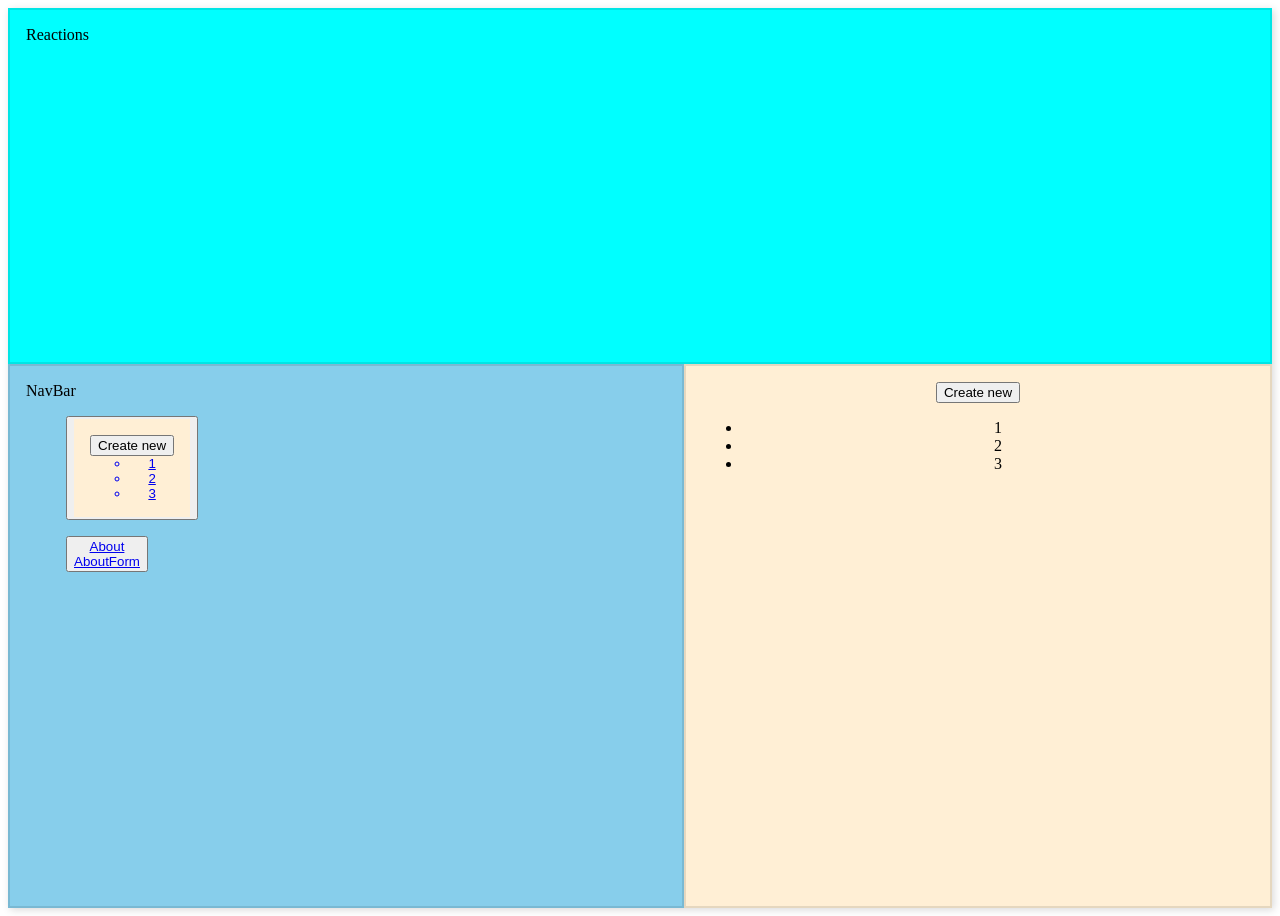
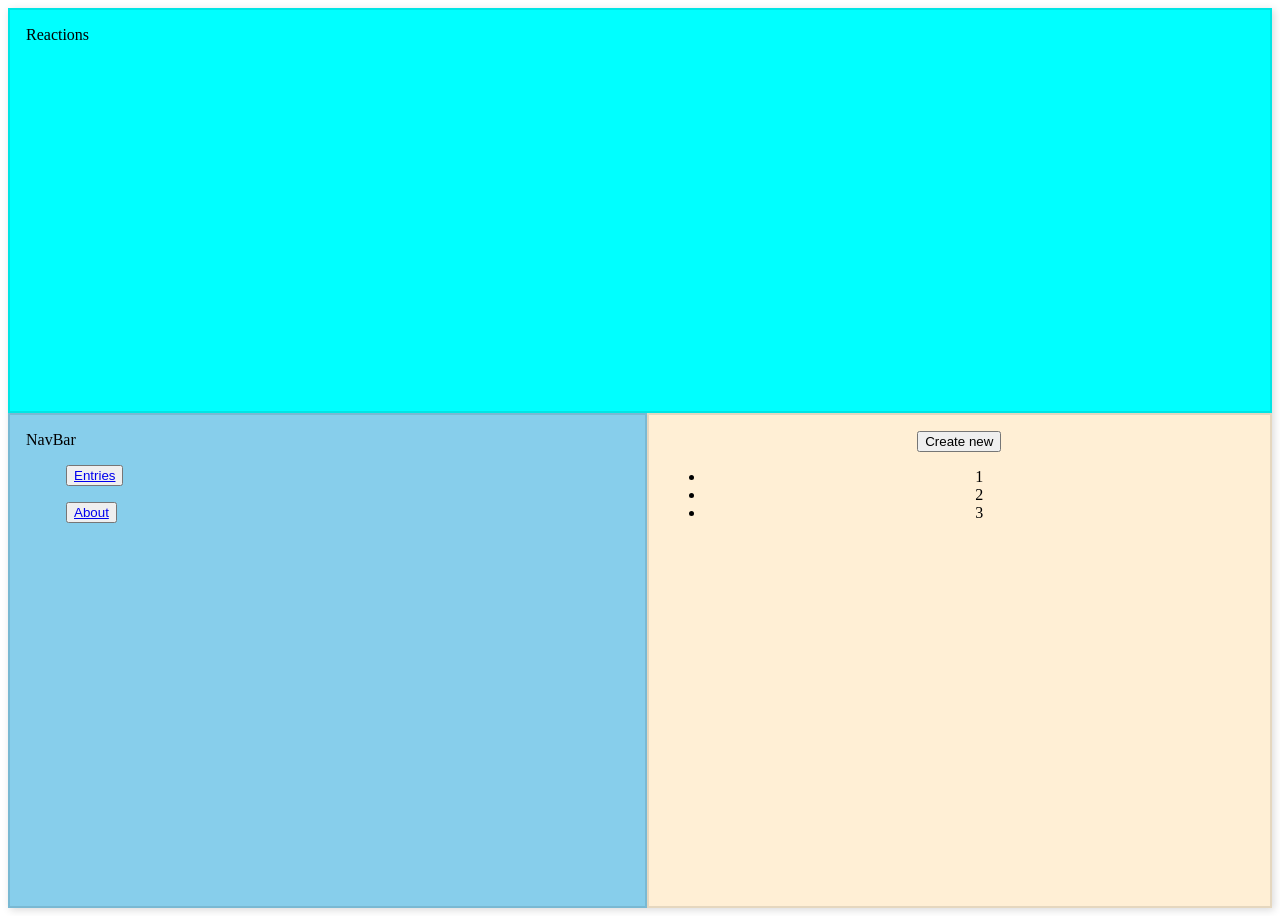
Before and after one commit to angelroundtrip/phase-2-group-project, a React (Create React App) app: page / in a window 1280 px wide. Built offline with nearby package versions, Linux system fonts and the light colour scheme.

Commit message:
fixed the funky link components in Navbar

```diff
--- a/src/components/NavBar.js
+++ b/src/components/NavBar.js
@@ -9,7 +9,7 @@ function NavBar() {
       <ul>
         <button>
         <Link to='/'>
-            <JournalEntries/>
+            Entries
         </Link>
         </button>
       </ul>
@@ -17,7 +17,7 @@ function NavBar() {
       <ul>
         <button>
         <Link to='about'>
-            <About/>
+        About
         </Link>
         </button>
       </ul>
```
